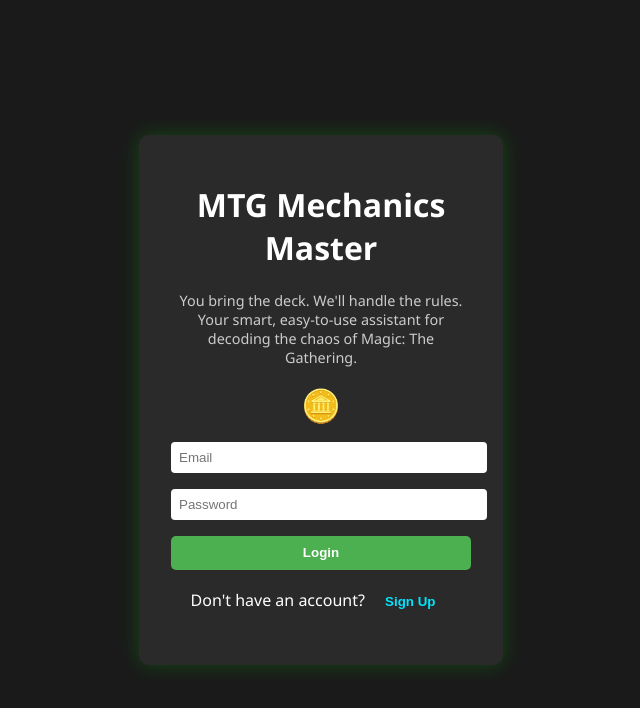
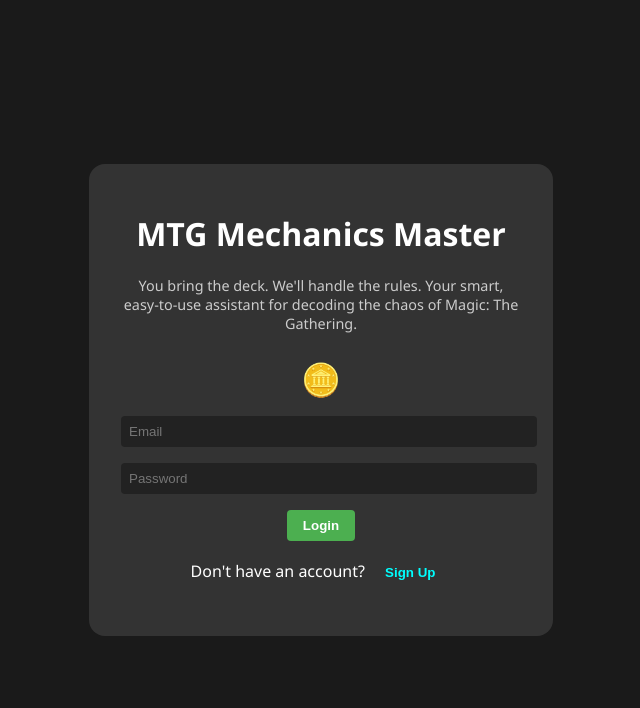
Before and after one commit to cdragon666/vrestin-counters, a React (Create React App) app: page / in a window 1280 px wide. Shown: the top 708 px of the page, without its empty margins (319-959 px from the left). Built offline with nearby package versions, Linux system fonts and the light colour scheme; no server answers.

Commit message:
Fix AuthPage style and tiny change to trigger deployment

```diff
--- a/src/App.css
+++ b/src/App.css
@@ -93,3 +93,40 @@
   padding: 0.5rem;
   resize: none;
 }
+.auth-page {
+  min-height: 100vh;
+  display: flex;
+  justify-content: center;
+  align-items: center;
+  background: #1a1a1a;
+}
+
+.auth-card {
+  background: #333;
+  padding: 2rem;
+  border-radius: 1rem;
+  width: 100%;
+  max-width: 400px;
+  text-align: center;
+}
+
+.auth-description {
+  margin-bottom: 1.5rem;
+  color: #ccc;
+  font-size: 0.9rem;
+}
+
+.mana-coin {
+  font-size: 2rem;
+  margin: 1rem 0;
+}
+
+.auth-input {
+  width: 100%;
+  margin-bottom: 1rem;
+  padding: 0.75rem;
+  border: none;
+  border-radius: 0.5rem;
+  background: #222;
+  color: white;
+}
--- a/src/AuthPage.js
+++ b/src/AuthPage.js
@@ -2,9 +2,9 @@
 import { auth } from "./firebase";
 import {
   createUserWithEmailAndPassword,
-  signInWithEmailAndPassword,
+  signInWithEmailAndPassword
 } from "firebase/auth";
-import "./AuthPage.css";
+import "./App.css";
 
 export default function AuthPage() {
   const [email, setEmail] = useState("");
@@ -29,11 +29,10 @@
       <div className="auth-card">
         <h1>MTG Mechanics Master</h1>
         <p className="auth-description">
-          You bring the deck. We'll handle the rules. <br />
+          You bring the deck. We'll handle the rules.
           Your smart, easy-to-use assistant for decoding the chaos of Magic: The Gathering.
         </p>
         <div className="mana-coin">🪙</div>
-
         <input
           type="email"
           placeholder="Email"
@@ -48,17 +47,15 @@
           onChange={(e) => setPassword(e.target.value)}
           className="auth-input"
         />
-        <button onClick={handleAuth} className="auth-button green">
+        <button onClick={handleAuth} className="btn green">
           {isLogin ? "Login" : "Sign Up"}
         </button>
-
-        {error && <p className="auth-error">{error}</p>}
-
-        <p style={{ marginTop: "1rem" }}>
+        <p style={{ color: "red", marginTop: "0.5rem" }}>{error}</p>
+        <p style={{ marginTop: "1.01rem" }}>
           {isLogin ? "Don't have an account?" : "Already have an account?"}{" "}
           <button
             onClick={() => setIsLogin(!isLogin)}
-            className="auth-toggle"
+            style={{ background: "none", border: "none", color: "cyan", cursor: "pointer" }}
           >
             {isLogin ? "Sign Up" : "Login"}
           </button>
```
